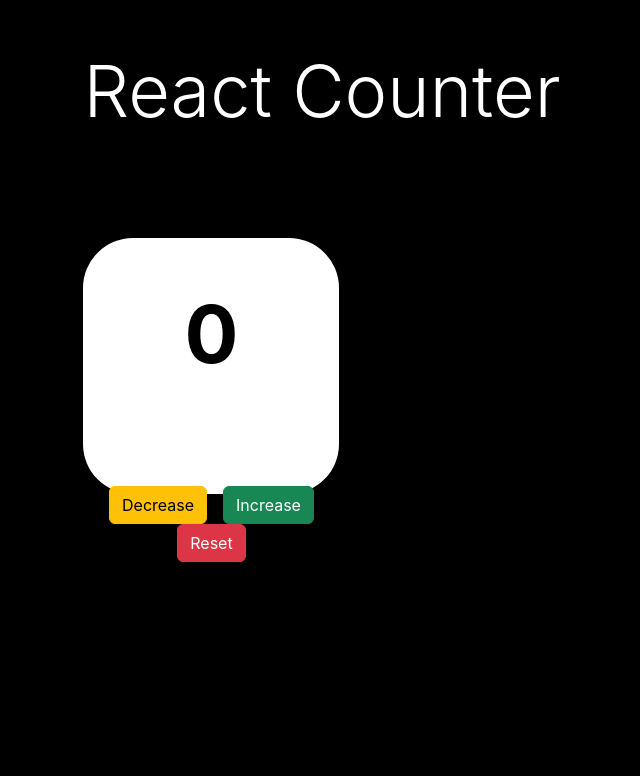
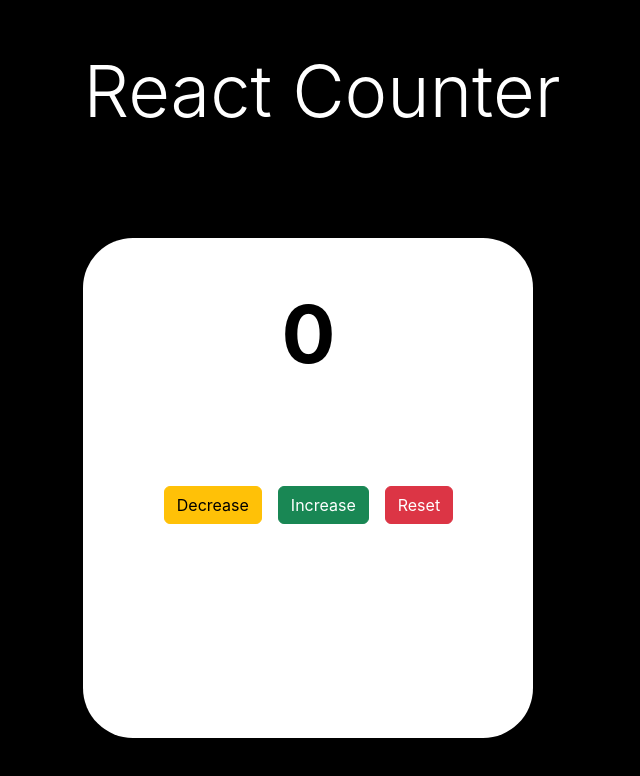
Before and after one commit to Meht0k/react3, a React (Create React App) app: page / in a window 1280 px wide. Shown: the top 776 px of the page, without its empty margins (318-958 px from the left). Built offline with nearby package versions, Linux system fonts and the light colour scheme.

Commit message:
Update App.css

```diff
--- a/src/Css/App.css
+++ b/src/Css/App.css
@@ -16,8 +16,8 @@ body{
 }
 .box{
     background: #fff;
-    width: 20vw;
-    height: 20vw;
+    width: 450px;
+    height: 500px;
     border-radius: 50px;
     display: flex;
     flex-direction: column;
```
